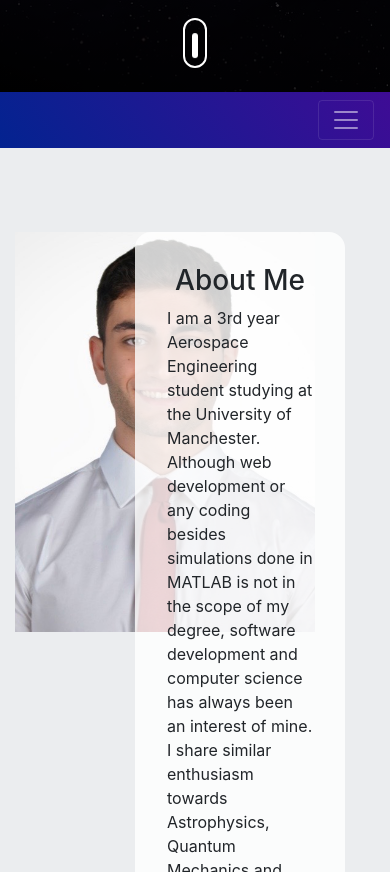
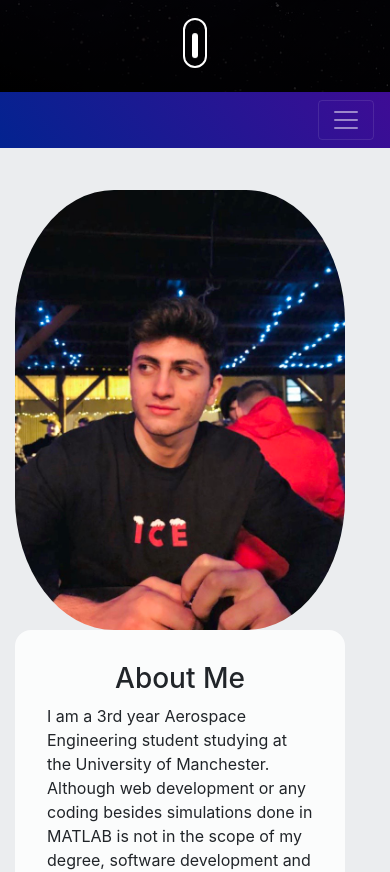
Before and after one commit to oguztecirlioglu/oldwebsite, a plain HTML site: page index.html in a window 390 px wide. Shown: the part 752-1624 px from the top of the page. Drawn offline with nearby package versions, Linux system fonts and the light colour scheme.

Commit message:
Improved responsiveness

```diff
--- a/index.html
+++ b/index.html
@@ -59,11 +59,11 @@
  <!--------------ABOUT ME------------>
  <div class="about container" id="about">
  <div class="row">
-   <div class="col-4">
-    <img src="img\profileImage.JPG" class="profile-photo">
+   <div class="col-md-4">
+    <img src="img\beaa1bd2-4d05-4d7c-9a4b-09c01b720b31.JPG" class="profile-photo">
    </div>
 
-   <div class="col-8">
+   <div class="col-md-8">
      <div class="about-text">
      <h3>About Me</h3>
      <p>I am a 3rd year Aerospace Engineering student studying at the University of Manchester.
@@ -119,7 +119,7 @@
    <div class="container-fluid">
       <div class="row">
 
-        <div class="col-5">
+        <div class="col-md-5">
          <h2 class="text-center">
            My Experiences
          </h2>
@@ -142,8 +142,8 @@
 
          </ul>
         </div>
-       <div class="col-2"></div>
-        <div class="col-5">
+       <div class="col-md-2"></div>
+        <div class="col-md-5">
           <h2 class="text-center">
             My Education
           </h2>
--- a/style.css
+++ b/style.css
@@ -91,9 +91,22 @@ animation: mover 0.7s infinite alternate cubic-bezier(.31,0,.7,-0);
 }
 
 .about{
-    padding-top: 10vh;
-    padding-bottom: 5vh;
+    padding-top: 5vh;
+    width: 100%;
+    position: relative;
 }
+
+.profile-photo {
+    border-radius: 30%;
+    width: 100%;
+    justify-content: center;
+    display: block;}
+
+@media (min-width: 1400px) {
+    .about {padding-top: 10vh;
+        padding-bottom: 5vh;  }
+    .profile-photo{width: 100%;}
+    }
 
 .row {
     position: relative;
@@ -101,10 +114,7 @@ animation: mover 0.7s infinite alternate cubic-bezier(.31,0,.7,-0);
 	width:100%;
 }
 
-.profile-photo {
-    position: relative;
-    height: 400px;
-}
+
 
 .nav-bar {
     top: 0;
```
Also changed, not shown: img/beaa1bd2-4d05-4d7c-9a4b-09c01b720b31.JPG (added), 1 other file.
